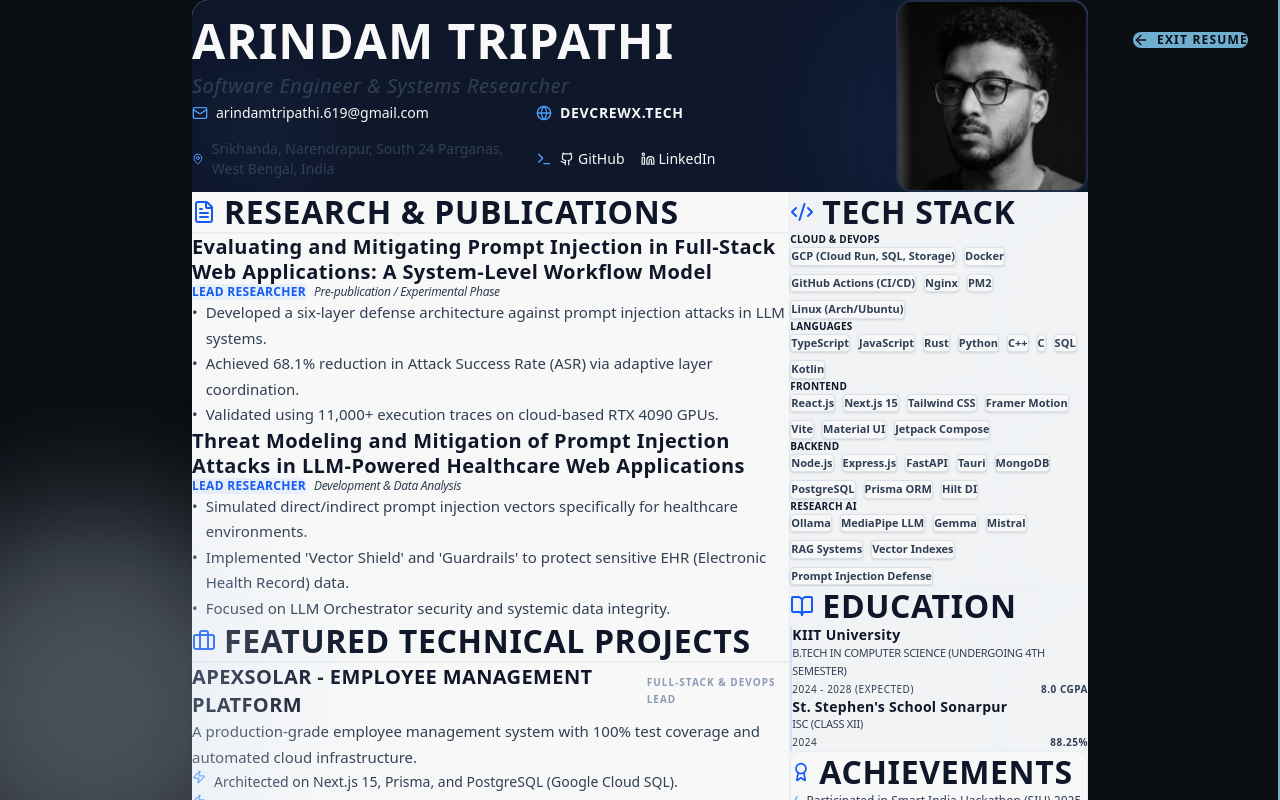
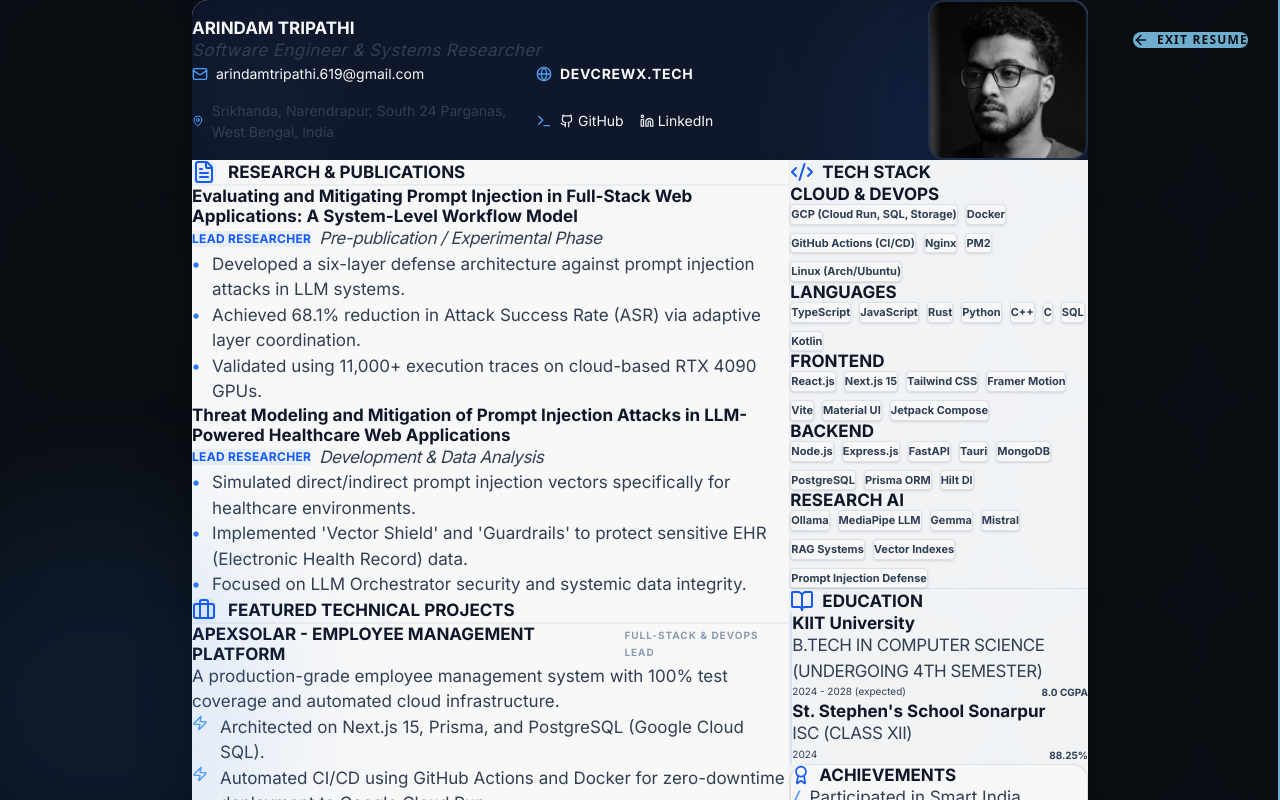
Before and after one commit to ArindamTripathi619/portfolio_site, a Next.js app: page /resume in a window 1280 px wide. Shown: the top 800 px of the page. Built offline with nearby package versions, Linux system fonts and the light colour scheme.

Commit message:
design: pixel-perfect restoration of resume with typography reset and spacing fix

```diff
--- a/src/app/globals.css
+++ b/src/app/globals.css
@@ -100,26 +100,35 @@
 
 /* Resume Reset - Ensures document feel on dark-mode site */
 .resume-reset {
+  background-color: white !important;
   color: #1e293b !important; /* slate-800 */
+  font-family: var(--font-inter), sans-serif !important;
 }
 
+/* Force standard weights and prevent global theme font-sizes */
 .resume-reset h1,
 .resume-reset h2,
 .resume-reset h3,
 .resume-reset h4 {
+  font-size: unset !important;
+  font-weight: 700 !important;
+  letter-spacing: normal !important;
+  line-height: normal !important;
   color: #0f172a !important; /* slate-900 */
-  font-weight: 700 !important;
 }
 
-.resume-reset h1 { color: #ffffff !important; } /* Keep main header white */
+.resume-reset h1 { color: #ffffff !important; }
 
 .resume-reset p,
 .resume-reset li,
 .resume-reset span:not(.no-reset) {
+  font-size: unset !important;
+  font-weight: 400 !important;
+  line-height: 1.5 !important;
   color: #334155 !important; /* slate-700 */
-  font-weight: 400 !important;
 }
 
 .resume-reset a {
   color: inherit !important;
+  text-decoration: none;
 }
--- a/src/components/Resume.tsx
+++ b/src/components/Resume.tsx
@@ -111,44 +111,45 @@
     };
 
     return (
-        <div className="min-h-screen w-full bg-ink-black py-10 px-4 sm:px-6 lg:px-8 font-inter print:bg-white print:py-0 print:px-0 scroll-smooth relative flex flex-col items-center">
+        <div className="min-h-screen w-full bg-ink-black py-10 px-4 sm:px-6 lg:px-8 font-inter print:bg-white print:py-0 print:px-0 scroll-smooth flex flex-col items-center relative transition-colors duration-500">
+            {/* Exit Button */}
             <Link
                 href="/"
-                className="fixed top-8 right-8 z-50 bg-accent text-ink-black p-3 px-6 rounded-full shadow-2xl hover:scale-105 transition-all active:scale-95 group print:hidden flex items-center gap-2 font-bold text-xs uppercase tracking-widest"
+                className="fixed top-8 right-8 z-50 bg-accent text-ink-black p-3 px-6 rounded-full shadow-2xl hover:scale-105 hover:bg-white transition-all active:scale-95 group print:hidden flex items-center gap-2 font-bold text-xs uppercase tracking-widest"
             >
                 <ArrowLeft className="w-4 h-4 group-hover:-translate-x-1 transition-transform" />
                 <span>Exit Resume</span>
             </Link>
 
-            <div className="w-full max-w-4xl bg-white shadow-2xl rounded-2xl overflow-hidden print:shadow-none print:rounded-none resume-reset">
+            <div className="w-full max-w-4xl bg-white shadow-[0_20px_50px_rgba(0,0,0,0.3)] rounded-2xl overflow-hidden print:shadow-none print:rounded-none resume-reset">
 
                 {/* Header Section */}
-                <header className="bg-slate-900 text-white p-8 sm:p-12 relative overflow-hidden print:p-8">
-                    <div className="relative z-10 flex flex-col md:flex-row items-center sm:items-start md:items-center justify-between gap-8 print:gap-8">
+                <header className="bg-slate-900 text-white p-8 sm:p-12 relative overflow-hidden">
+                    <div className="relative z-10 flex flex-col md:flex-row items-center sm:items-start md:items-center justify-between gap-8">
                         <div className="text-center sm:text-left">
-                            <h1 className="text-4xl sm:text-6xl font-bold tracking-tight mb-2 uppercase print:text-5xl text-white no-reset">{details.name}</h1>
-                            <p className="text-slate-400 text-xl font-medium tracking-wide mb-6 print:text-lg italic no-reset">Software Engineer & Systems Researcher</p>
+                            <h1 className="text-4xl sm:text-5xl font-bold tracking-tight mb-2 uppercase text-white no-reset">{details.name}</h1>
+                            <p className="text-slate-400 text-xl font-medium tracking-wide mb-6 italic no-reset">Software Engineer & Systems Researcher</p>
 
-                            <div className="grid grid-cols-1 sm:grid-cols-2 gap-4 text-sm max-w-2xl print:text-sm print:gap-4 print:grid-cols-2">
+                            <div className="grid grid-cols-1 sm:grid-cols-2 gap-4 text-sm max-w-2xl no-reset">
                                 <div className="flex items-center gap-2 justify-center sm:justify-start">
                                     <Mail className="w-4 h-4 text-blue-400" />
-                                    <a href={`mailto:${details.email}`} className="hover:text-blue-400 transition-colors">{details.email}</a>
+                                    <a href={`mailto:${details.email}`} className="hover:text-blue-400 transition-colors text-slate-300">{details.email}</a>
                                 </div>
                                 <div className="flex items-center gap-2 justify-center sm:justify-start">
                                     <Globe className="w-4 h-4 text-blue-400" />
-                                    <a href={`https://${details.portfolio}`} className="hover:text-blue-400 transition-colors uppercase font-bold tracking-wider">{details.portfolio}</a>
+                                    <a href={`https://${details.portfolio}`} className="hover:text-blue-400 transition-colors uppercase font-bold tracking-wider text-slate-300">{details.portfolio}</a>
                                 </div>
                                 <div className="flex items-center gap-2 justify-center sm:justify-start">
                                     <MapPin className="w-4 h-4 text-blue-400" />
-                                    <span>{details.address}</span>
+                                    <span className="text-slate-300">{details.address}</span>
                                 </div>
                                 <div className="flex items-center gap-2 justify-center sm:justify-start">
                                     <Terminal className="w-4 h-4 text-blue-400" />
                                     <div className="flex gap-4">
-                                        <a href="https://github.com/ArindamTripathi619" className="hover:text-blue-400 transition-colors flex items-center gap-1">
+                                        <a href="https://github.com/ArindamTripathi619" className="hover:text-blue-400 transition-colors flex items-center gap-1 text-slate-300">
                                             <Github className="w-3.5 h-3.5" /> GitHub
                                         </a>
-                                        <a href="https://linkedin.com/in/arindam-tripathi-962551349/" className="hover:text-blue-400 transition-colors flex items-center gap-1">
+                                        <a href="https://linkedin.com/in/arindam-tripathi-962551349/" className="hover:text-blue-400 transition-colors flex items-center gap-1 text-slate-300">
                                             <Linkedin className="w-3.5 h-3.5" /> LinkedIn
                                         </a>
                                     </div>
@@ -158,46 +159,47 @@
 
                         {/* Profile Image */}
                         <div className="flex-shrink-0 relative group">
-                            <div className="w-32 h-32 sm:w-48 sm:h-48 rounded-2xl overflow-hidden border-2 border-slate-700/50 shadow-2xl relative z-10 print:shadow-none print:border-slate-800 print:w-32 print:h-32">
+                            <div className="w-32 h-32 sm:w-40 sm:h-40 rounded-2xl overflow-hidden border-2 border-slate-700/50 shadow-2xl relative z-10">
                                 <img
                                     src="/assets/images/my_image.webp"
                                     alt={details.name}
-                                    className="w-full h-full object-cover grayscale group-hover:grayscale-0 print:grayscale-0 transition-all duration-700"
+                                    className="w-full h-full object-cover grayscale group-hover:grayscale-0 transition-all duration-700"
                                     style={{ objectPosition: '50% 20%' }}
                                 />
                             </div>
                             <div className="absolute -inset-2 bg-blue-500/10 blur-xl rounded-full opacity-0 group-hover:opacity-100 transition-opacity duration-700 print:hidden"></div>
                         </div>
                     </div>
+                    {/* Decorative elements */}
                     <div className="absolute top-0 right-0 w-64 h-64 bg-blue-500 opacity-10 rounded-full -mr-24 -mt-24 blur-3xl"></div>
                     <div className="absolute bottom-0 left-0 w-32 h-32 bg-blue-400 opacity-5 rounded-full -ml-16 -mb-16 blur-2xl"></div>
                 </header>
 
-                <div className="flex flex-col md:flex-row">
+                <div className="flex flex-col md:flex-row bg-white">
 
                     {/* Main Content Section */}
-                    <main className="w-full md:w-2/3 p-8 sm:p-12 space-y-12 print:p-12 print:space-y-12">
+                    <main className="w-full md:w-2/3 p-8 sm:p-12 space-y-12 bg-white">
 
                         {/* Research Section */}
-                        <section className="space-y-6">
-                            <div className="flex items-center gap-2 mb-6 text-slate-900 border-b-2 border-slate-100 pb-1">
-                                <FileText className="w-6 h-6 text-blue-600 no-reset" />
-                                <h2 className="text-2xl font-bold tracking-tight uppercase">Research & Publications</h2>
+                        <section className="space-y-8">
+                            <div className="flex items-center gap-3 mb-6 border-b-2 border-slate-100 pb-2">
+                                <div className="bg-blue-50 p-2 rounded-lg no-reset">
+                                    <FileText className="w-6 h-6 text-blue-600" />
+                                </div>
+                                <h2 className="text-2xl font-bold tracking-tight uppercase text-slate-900">Research & Publications</h2>
                             </div>
                             <div className="space-y-10">
                                 {details.research.map((paper, idx) => (
-                                    <div key={idx} className="group break-inside-avoid">
-                                        <div className="flex justify-between items-start mb-2">
-                                            <h3 className="text-xl font-bold text-slate-800 tracking-tight leading-tight group-hover:text-blue-600 transition-colors">{paper.title}</h3>
-                                        </div>
+                                    <div key={idx} className="group">
+                                        <h3 className="text-xl font-bold text-slate-800 tracking-tight leading-tight group-hover:text-blue-600 transition-colors mb-3">{paper.title}</h3>
                                         <div className="flex items-center gap-2 mb-4">
                                             <span className="text-xs font-bold text-blue-600 bg-blue-50 px-2.5 py-1 rounded tracking-wide uppercase no-reset">{paper.role}</span>
                                             <span className="text-xs font-bold text-slate-500 italic tracking-tight">{paper.status}</span>
                                         </div>
-                                        <ul className="space-y-2">
+                                        <ul className="space-y-2.5">
                                             {paper.highlights.map((highlight, hIdx) => (
-                                                <li key={hIdx} className="text-slate-700 text-[15px] flex gap-2">
-                                                    <span className="text-blue-500 font-bold">•</span>
+                                                <li key={hIdx} className="text-slate-600 text-[15px] flex gap-3 leading-relaxed">
+                                                    <span className="text-blue-500 font-bold mt-1 no-reset">•</span>
                                                     {highlight}
                                                 </li>
                                             ))}
@@ -208,23 +210,25 @@
                         </section>
 
                         {/* Key Projects Section */}
-                        <section className="space-y-6">
-                            <div className="flex items-center gap-2 mb-6 text-slate-900 border-b-2 border-slate-100 pb-1">
-                                <Briefcase className="w-6 h-6 text-blue-600 no-reset" />
-                                <h2 className="text-2xl font-bold tracking-tight uppercase">Featured Technical Projects</h2>
+                        <section className="space-y-8">
+                            <div className="flex items-center gap-3 mb-6 border-b-2 border-slate-100 pb-2">
+                                <div className="bg-blue-50 p-2 rounded-lg no-reset">
+                                    <Briefcase className="w-6 h-6 text-blue-600" />
+                                </div>
+                                <h2 className="text-2xl font-bold tracking-tight uppercase text-slate-900">Featured Technical Projects</h2>
                             </div>
                             <div className="space-y-12">
                                 {details.projects.map((project, idx) => (
                                     <div key={idx} className="break-inside-avoid">
-                                        <div className="flex justify-between items-center mb-1">
+                                        <div className="flex justify-between items-center mb-2">
                                             <h3 className="text-xl font-bold text-slate-800 uppercase tracking-tight">{project.title}</h3>
                                             <span className="text-[10px] font-bold text-slate-400 tracking-widest uppercase no-reset">{project.role}</span>
                                         </div>
                                         <p className="text-slate-600 text-[15px] mb-4 leading-relaxed">{project.description}</p>
-                                        <ul className="space-y-2 text-slate-700">
+                                        <ul className="space-y-2">
                                             {project.highlights.map((highlight, hIdx) => (
-                                                <li key={hIdx} className="text-slate-700 text-[14px] flex gap-2">
-                                                    <Zap className="w-3.5 h-3.5 text-blue-400 flex-shrink-0 no-reset" />
+                                                <li key={hIdx} className="text-slate-600 text-[14px] flex gap-3 leading-relaxed">
+                                                    <Zap className="w-4 h-4 text-blue-400 flex-shrink-0 mt-0.5 no-reset" />
                                                     {highlight}
                                                 </li>
                                             ))}
@@ -237,29 +241,29 @@
                     </main>
 
                     {/* Sidebar Section */}
-                    <aside className="w-full md:w-1/3 bg-slate-50 p-8 sm:p-12 border-t md:border-t-0 md:border-l border-slate-100 space-y-10 print:p-8 print:space-y-8">
+                    <aside className="w-full md:w-1/3 bg-slate-50 p-8 sm:p-12 border-t md:border-t-0 md:border-l border-slate-100 space-y-10">
 
                         {/* Technical Skills */}
                         <section className="space-y-6">
-                            <div className="flex items-center gap-2 mb-6 text-slate-900">
+                            <div className="flex items-center gap-2 mb-6">
                                 <Code2 className="w-6 h-6 text-blue-600 no-reset" />
-                                <h2 className="text-xl font-bold tracking-tight uppercase">Tech Stack</h2>
+                                <h2 className="text-xl font-bold tracking-tight uppercase text-slate-900">Tech Stack</h2>
                             </div>
-                            <div className="space-y-6 text-slate-900 leading-normal">
+                            <div className="space-y-8">
                                 <div>
-                                    <h3 className="text-[10px] font-bold text-slate-400 uppercase tracking-widest mb-3 whitespace-nowrap no-reset">Cloud & DevOps</h3>
+                                    <h3 className="text-[10px] font-bold text-slate-400 uppercase tracking-widest mb-4 no-reset">Cloud & DevOps</h3>
                                     <div className="flex flex-wrap gap-2">
                                         {details.skills.devops_cloud.map(skill => (
-                                            <span key={skill} className="px-2 py-1 bg-white border border-slate-200 text-[11px] font-bold text-slate-700 rounded shadow-sm no-reset">{skill}</span>
+                                            <span key={skill} className="px-2.5 py-1 bg-white border border-slate-200 text-[11px] font-bold text-slate-700 rounded shadow-sm hover:border-blue-200 transition-colors no-reset">{skill}</span>
                                         ))}
                                     </div>
                                 </div>
                                 {Object.entries(details.skills).filter(([cat]) => cat !== 'devops_cloud').map(([category, skills]) => (
                                     <div key={category} className="break-inside-avoid">
-                                        <h3 className="text-[10px] font-bold text-slate-400 uppercase tracking-widest mb-3 uppercase no-reset">{category.replace('_', ' ')}</h3>
+                                        <h3 className="text-[10px] font-bold text-slate-400 uppercase tracking-widest mb-4 uppercase no-reset">{category.replace('_', ' ')}</h3>
                                         <div className="flex flex-wrap gap-2">
                                             {skills.map(skill => (
-                                                <span key={skill} className="px-2 py-1 bg-white border border-slate-200 text-[11px] font-bold text-slate-700 rounded shadow-sm no-reset">{skill}</span>
+                                                <span key={skill} className="px-2.5 py-1 bg-white border border-slate-200 text-[11px] font-bold text-slate-700 rounded shadow-sm hover:border-blue-200 transition-colors no-reset">{skill}</span>
                                             ))}
                                         </div>
                                     </div>
@@ -269,16 +273,16 @@
 
                         {/* Education */}
                         <section className="space-y-6">
-                            <div className="flex items-center gap-2 mb-6 text-slate-900 border-t border-slate-100 pt-6">
+                            <div className="flex items-center gap-2 mb-6 border-t border-slate-200 pt-8">
                                 <BookOpen className="w-6 h-6 text-blue-600 no-reset" />
-                                <h2 className="text-xl font-bold tracking-tight uppercase">Education</h2>
+                                <h2 className="text-xl font-bold tracking-tight uppercase text-slate-900">Education</h2>
                             </div>
                             <div className="space-y-8">
                                 {details.education.map((edu, idx) => (
-                                    <div key={idx} className="relative pl-4 border-l-2 border-blue-100 break-inside-avoid">
+                                    <div key={idx} className="relative pl-4 border-l-2 border-blue-100">
                                         <h3 className="text-[14px] font-bold text-slate-800 leading-tight mb-1">{edu.institution}</h3>
                                         <p className="text-[11px] text-blue-600 font-bold uppercase tracking-tight mb-2 no-reset">{edu.degree}</p>
-                                        <div className="flex justify-between text-[10px] font-bold text-slate-400 uppercase tracking-wider">
+                                        <div className="flex justify-between text-[10px] font-bold text-slate-400">
                                             <span>{edu.year}</span>
                                             <span className="text-slate-700 no-reset">{edu.score}</span>
                                         </div>
@@ -288,14 +292,14 @@
                         </section>
 
                         {/* Achievements */}
-                        <section className="bg-white p-6 rounded-xl border border-slate-100">
-                            <div className="flex items-center gap-2 mb-4 text-slate-900">
+                        <section className="bg-white p-6 rounded-2xl border border-slate-200 shadow-sm">
+                            <div className="flex items-center gap-2 mb-5">
                                 <Award className="w-5 h-5 text-blue-600 no-reset" />
-                                <h2 className="text-md font-bold uppercase tracking-tight">Achievements</h2>
+                                <h2 className="text-sm font-bold uppercase tracking-tight text-slate-900">Achievements</h2>
                             </div>
                             <ul className="space-y-4">
                                 {details.achievements.map((achievement, idx) => (
-                                    <li key={idx} className="text-[12px] text-slate-600 font-medium leading-normal flex gap-2">
+                                    <li key={idx} className="text-[11px] text-slate-600 font-medium leading-relaxed flex gap-2">
                                         <span className="text-blue-400 font-bold font-mono no-reset">/</span>
                                         {achievement}
                                     </li>
@@ -306,10 +310,11 @@
                     </aside>
                 </div>
 
-                <div className="h-2 bg-gradient-to-r from-blue-600 via-indigo-600 to-purple-600 w-full print:hidden"></div>
+                <div className="h-2 bg-gradient-to-r from-blue-600 via-indigo-600 to-purple-600 w-full"></div>
             </div>
 
-            <div className="fixed -bottom-24 -left-24 w-96 h-96 bg-blue-100 opacity-30 rounded-full blur-3xl pointer-events-none"></div>
+            {/* Background glow */}
+            <div className="fixed -bottom-24 -left-24 w-96 h-96 bg-blue-500/10 rounded-full blur-3xl pointer-events-none"></div>
         </div>
     );
 };
```
